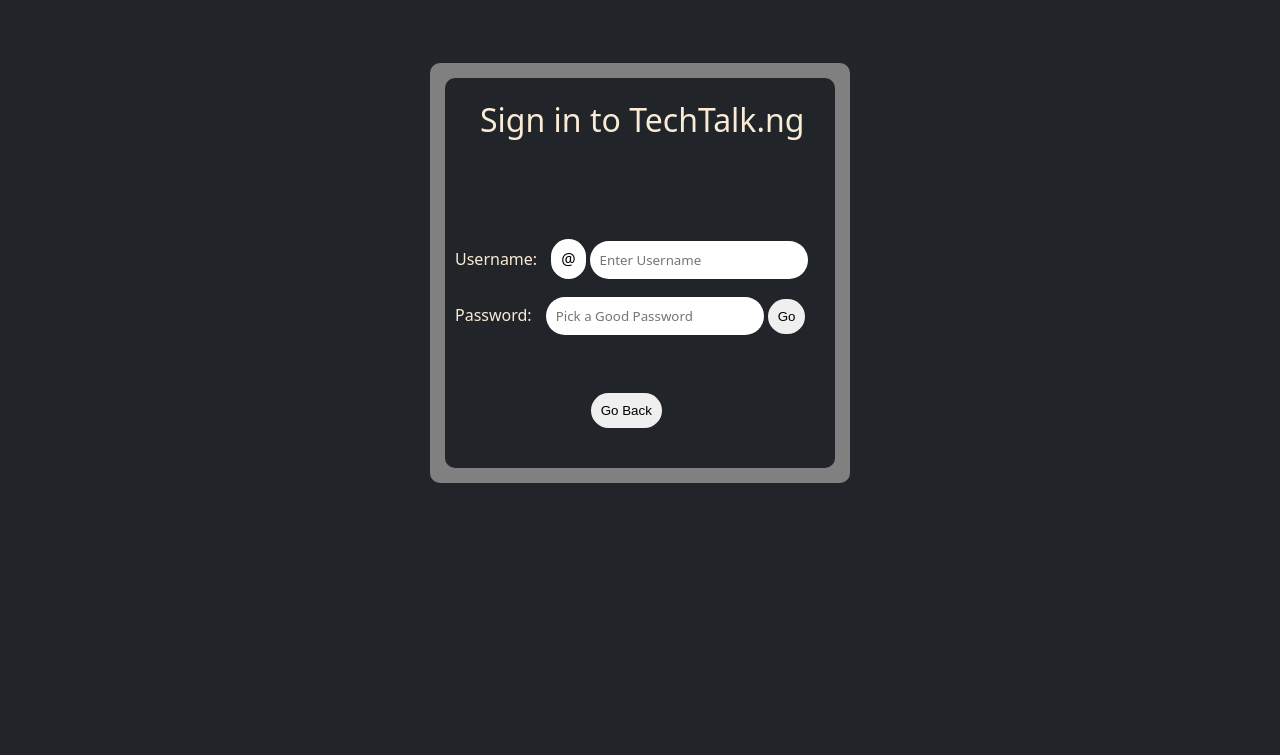
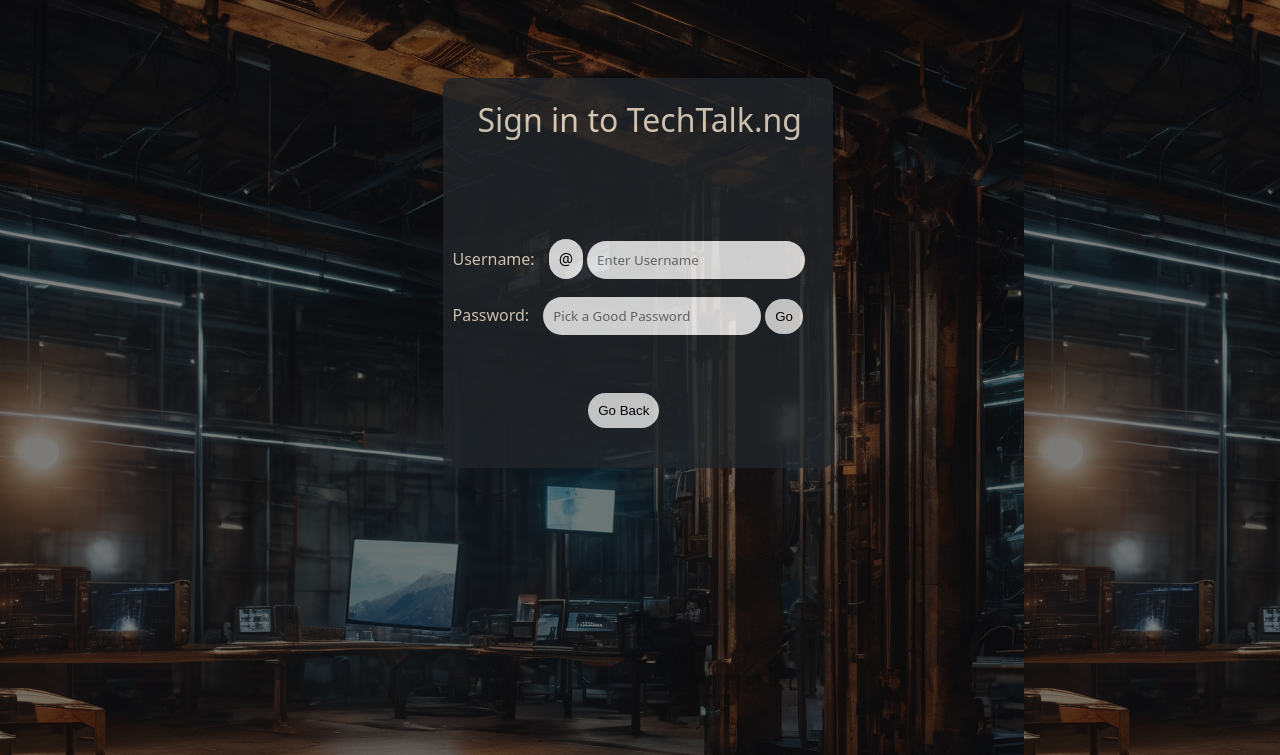
Before and after one commit to Rokari-19/BlogPost-website, a Flask app: page /signin in a window 1280 px wide. Shown: the top 755 px of the page. Run offline with Flask 3, Linux system fonts and the light colour scheme.

Commit message:
changed some things hehe

```diff
--- a/static/css/style.css
+++ b/static/css/style.css
@@ -1,16 +1,17 @@
 .body {
-    background-color: rgb(33, 37, 41);
+    /* background-color: rgb(33, 37, 41); */
+    background-image: linear-gradient(rgba(0,0,0,0.5), rgba(0,0,0,0.5)),url('./pic1.png');
     display: grid;
     place-items: center;
 }
 
 .parent {
     margin-top: 55px;
-    background-color: gray;
+    /* background-color: rgb(214, 186, 115); */
     height: 400px;
     width: 400px;
     border-radius: 10px;
-    padding: 10px 10px 10px 10px;
+    padding: 10px 10px 10px 5px;
     display: grid;
     place-items: center;
     margin-bottom: 2rem;
@@ -18,6 +19,7 @@
 
 .child {
     background-color: rgb(33, 37, 41);
+    opacity: 80%;
     height: 390px;
     width: 390px;
     /* margin: 0% 10px; */
--- /dev/null
+++ b/static/js/functions.js
@@ -0,0 +1,9 @@
+function collectFormData() {
+    let formData = document.getElementsByClassName('js-form');
+    let userName = document.getElementsByClassName('e1Entry');
+    console.log(userName)
+
+
+
+
+}
--- a/templates/signin.html
+++ b/templates/signin.html
@@ -15,7 +15,7 @@
                 Sign in to TechTalk.ng
             </div>
             <div class="formedit-signin">
-                <form id="signin" action="{{ url_for('welcome') }}" method="">
+                <form id="signin" action="{{ url_for('welcome') }}" class="js-form">
                     <div class="email-entry">
                         <label class="e1" for="email">Username:</label>
                         <span class="input-group-addon" id="basic-addon1">@</span>
@@ -32,29 +32,12 @@
                         <br>
                         <a href="{{ url_for('signup') }}"><input class="signinbtn" type="button" value="Go Back"></a>
                     </div>
-
-                    <script>
-                        function collectFormData(form) {
-                            const formData = document.getElementById('signin')
-                            let username = formData.value
-
-
-                            // Get the username and password elements.
-                            const usernameElement = form.querySelector('input[name="username"]');
-                            const passwordElement = form.querySelector('input[name="password"]');
-
-                            // Add the username and password values to the formData object.
-                            formData.username = usernameElement.value;
-                            formData.password = passwordElement.value;
-
-                            return formData;
-                        }
-
-                    </script>
                 </form>
             </div>
         </div>
     </div>
+<script src="{{ url_for('static', filename='js/functions.js') }}"></script>
+
 </body>
 
 </html>
```
Also changed, not shown: templates/signup.html (+2 -6 lines), static/css/pic1.png (added).
